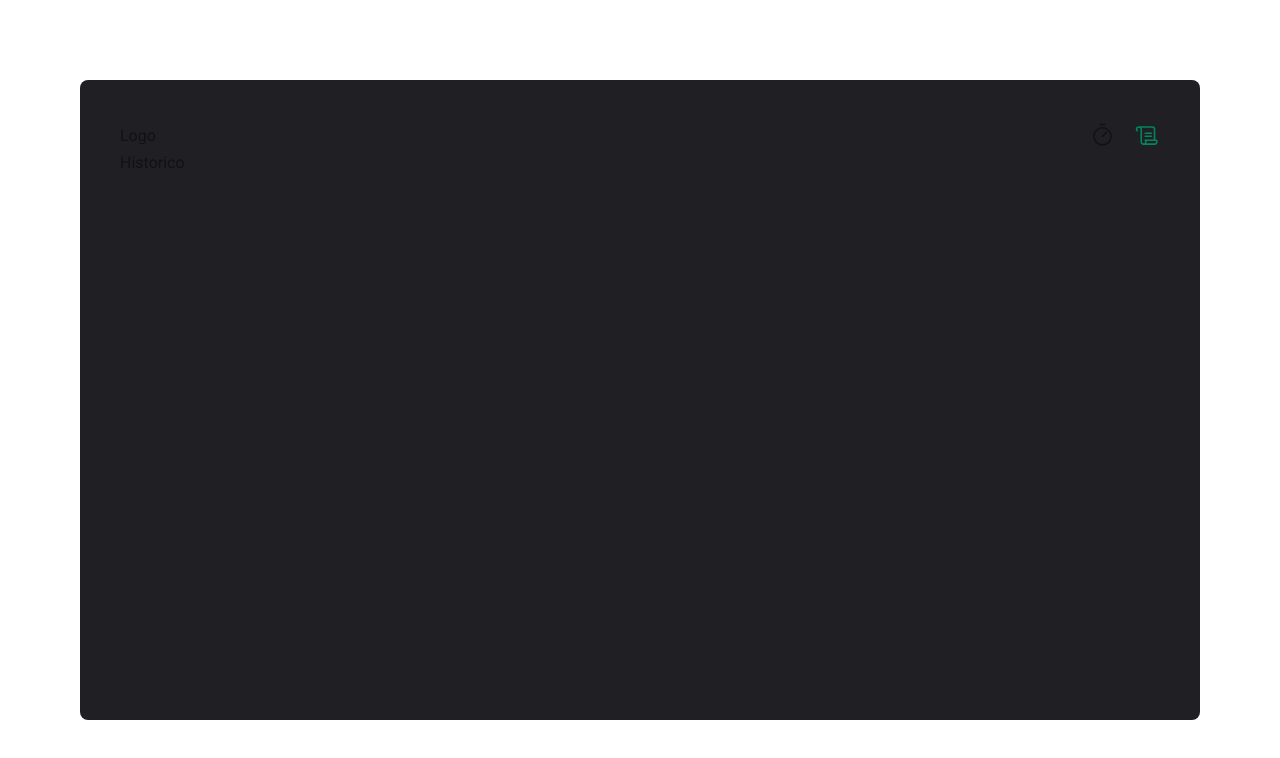
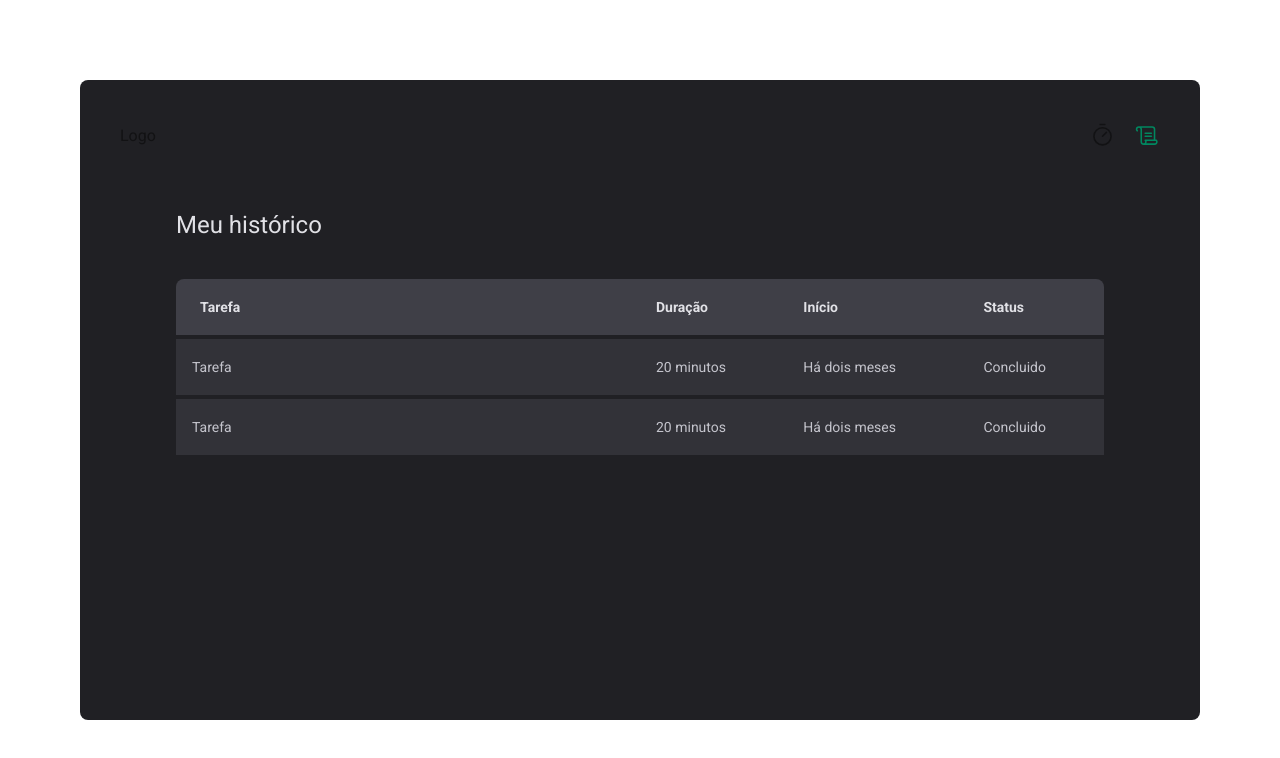
Before and after one commit to rennegomes/IgniteTimerTailwindcss, a Next.js app: page /historico in a window 1280 px wide. Shown: the top 758 px of the page. Built offline with nearby package versions, Linux system fonts and the light colour scheme.

Commit message:
:lipstick: feat: Estilização CSS do formulário da pagina historico

```diff
--- a/src/app/historico/page.tsx
+++ b/src/app/historico/page.tsx
@@ -1,7 +1,34 @@
 export default function historico() {
     return (
-     <div>
-        <h1>Historico</h1>
+     <div className="flex-1 flex flex-col p-14">
+        <h1 className="text-[1.5rem] text-gray-title">Meu histórico</h1>
+
+        <div className="flex-1 overflow-auto mt-8">
+         <table className="w-full border-separate border-spacing-y-1 min-w-[600px]">
+            <thead>
+               <tr className="bg-zinc-700 text-gray-title">
+                  <th className="p-4 text-left  leading-6 text-sm first:rounded-tl-lg last:rounded-tr-lg first:pl-6 first:w-1/2 last:pr-6 ">Tarefa</th>
+                  <th className="p-4 text-left  leading-6 text-sm first:rounded-tl-lg last:rounded-tr-lg first:pl-6 first:w-1/2 last:pr-6 ">Duração</th>
+                  <th className="p-4 text-left  leading-6 text-sm first:rounded-tl-lg last:rounded-tr-lg first:pl-6 first:w-1/2 last:pr-6 ">Início</th>
+                  <th className="p-4 text-left  leading-6 text-sm first:rounded-tl-lg last:rounded-tr-lg first:pl-6 first:w-1/2 last:pr-6 ">Status</th>
+               </tr>
+            </thead>
+            <tbody>
+               <tr className="bg-gray-divider text-gray-text">
+                  <td className="p-4 text-sm leading-6">Tarefa</td>
+                  <td className="p-4 text-sm leading-6">20 minutos</td>
+                  <td className="p-4 text-sm leading-6">Há dois meses</td>
+                  <td className="p-4 text-sm leading-6">Concluido</td>
+               </tr>
+               <tr className="bg-gray-divider text-gray-text">
+                  <td className="p-4 text-sm leading-6">Tarefa</td>
+                  <td className="p-4 text-sm leading-6">20 minutos</td>
+                  <td className="p-4 text-sm leading-6">Há dois meses</td>
+                  <td className="p-4 text-sm leading-6">Concluido</td>
+               </tr>
+            </tbody>
+         </table>
+        </div>
      </div>
     );
   }
--- a/src/app/home/page.tsx
+++ b/src/app/home/page.tsx
@@ -3,7 +3,7 @@ import { Play } from "@phosphor-icons/react/dist/ssr";
 export default function Home() {
     return (
      <div className="flex-1 flex justify-center items-center">
-        <form action="" className="flex flex-col gap-14 items-center text-gray-text">
+        <form action="" className="flex flex-col gap-14 items-center text-gray-title">
 
             <div className="flex flex-wrap w-full items-center justify-center gap-2 font-bold">
                 <label htmlFor="" id="nomeProjetoForm">Vou trabalhar em</label>
```
